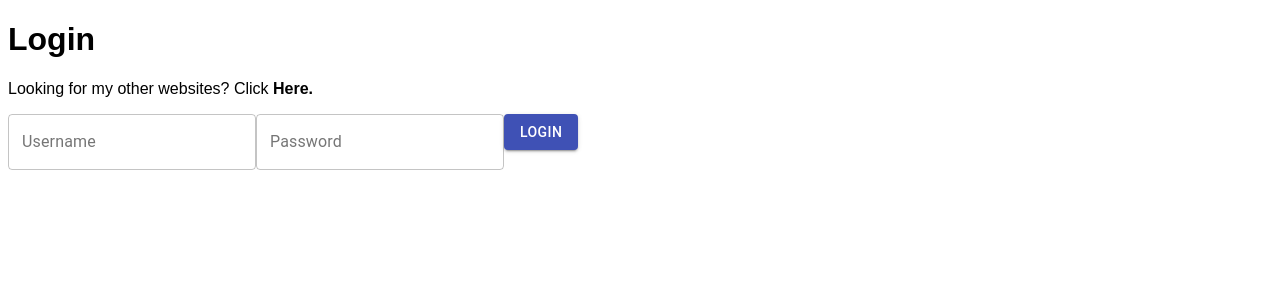
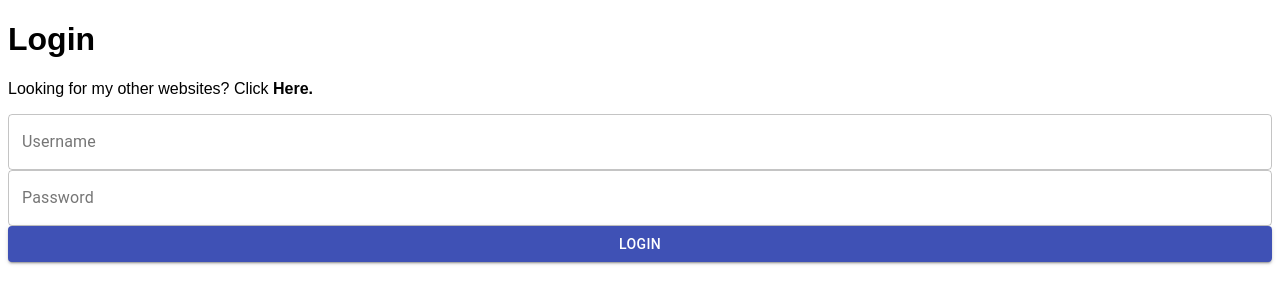
Before and after one commit to L1ndseyHerman/beach-app, a React (Vite) app: page /#/login in a window 1280 px wide. Shown: the top 304 px of the page. Built offline with nearby package versions, Linux system fonts and the light colour scheme.

Commit message:
Flexbox for the form but it still looks bad, going to work on the spacing more later

```diff
--- a/src/components/LoginFormPage/LoginFormPage.tsx
+++ b/src/components/LoginFormPage/LoginFormPage.tsx
@@ -23,6 +23,10 @@ const useStyles = makeStyles(() =>
     errorMessage: {
       //  Left-most Tomato red on https://htmlcolorcodes.com/color-chart/web-safe-color-chart/
       color: "#CC3300",
+    },
+    form: {
+      display: "flex",
+      flexDirection: "column",
     },
   }),
 );
@@ -100,7 +104,7 @@ export default function LoginFormPage({
       <p className={`${classes.text} ${classes.errorMessage}`}>
         {errorMessage}
       </p>
-      <Box component="form" onSubmit={handleSubmit}>
+      <Box component="form" onSubmit={handleSubmit} className={classes.form}>
         <TextField
           id="username"
           label={intl.formatMessage({
```
Also changed, not shown: 1 other file (tests, documents, lock files or other folders).
